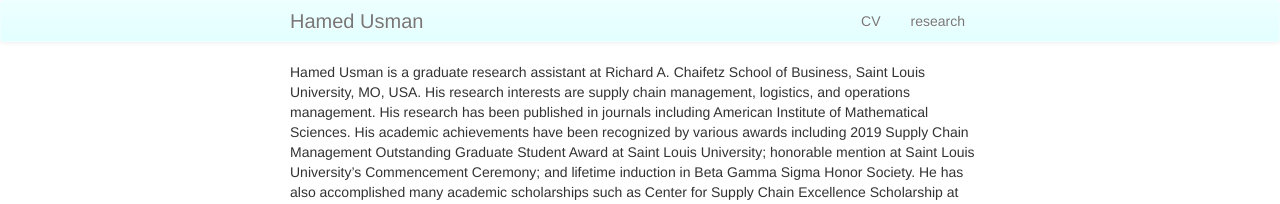
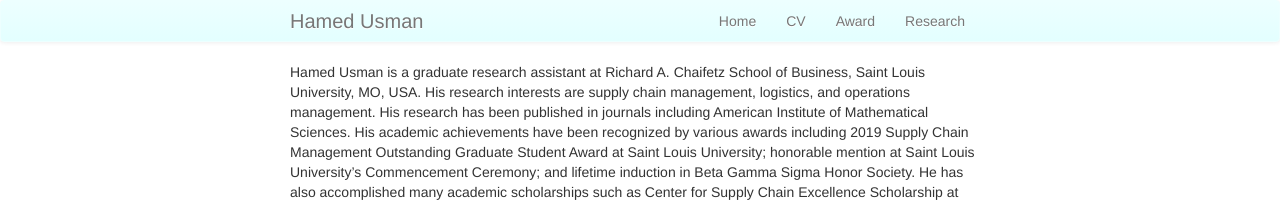
Before and after one commit to hamedusman/hamedusman.github.io, a Jekyll site: the page built from index.md, in a window 1280 px wide. Shown: the top 204 px of the page. Built offline with Jekyll 4.4.1, drawn with Linux system fonts in a browser that asks for light colours.

Commit message:
Update default.html

```diff
--- a/_includes/themes/twitter/default.html
+++ b/_includes/themes/twitter/default.html
@@ -35,8 +35,10 @@
         <div class="container-narrow">
           <a class="brand" href="{{ HOME_PATH }}">{{ site.title }}</a>
           <ul class="nav">
-              <li><a href="{{ BASE_PATH }}/assets/CV.pdf">CV</a></li>
-              <li><a href="{{ BASE_PATH }}/pages/research.html">research</a></li>
+            <li><a href="/pages/home.html">Home</a></li>
+            <li><a href="{{ BASE_PATH }}/assets/CV.pdf">CV</a></li>
+            <li><a href="/pages/award.html">Award</a></li>
+            <li><a href="{{ BASE_PATH }}/pages/research.html">Research</a></li>
           </ul>
         </div>
       </div>
```
